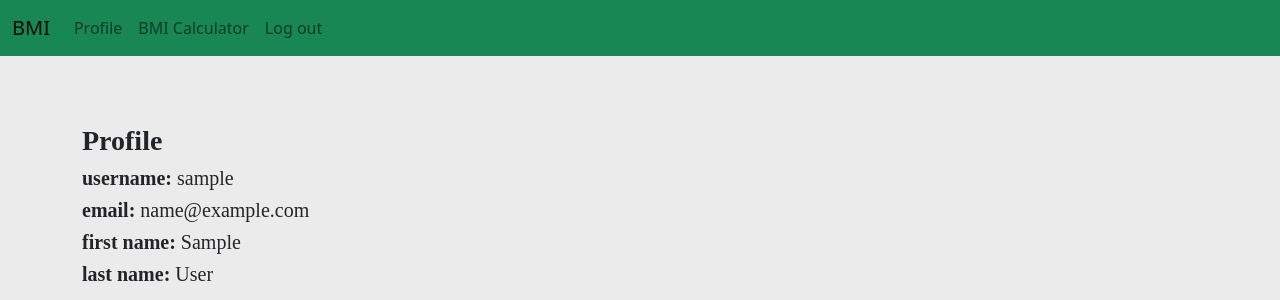
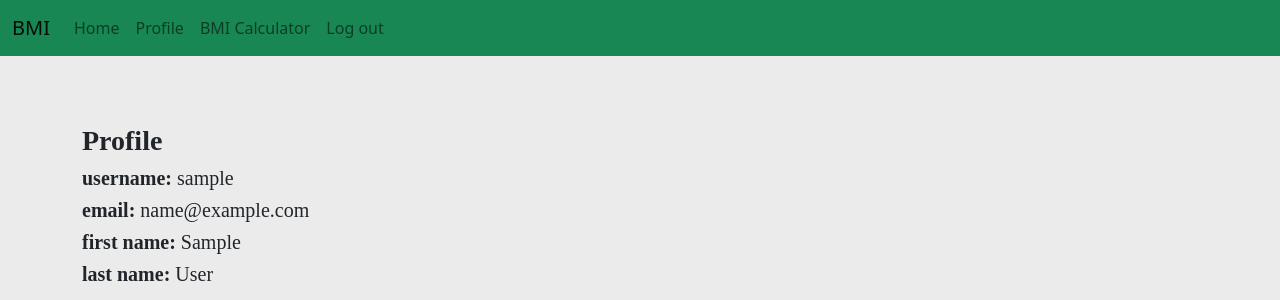
Before and after one commit to MrMohammadY/bmi, a Django app: page /accounts/profile/ in a window 1280 px wide. Shown: the top 300 px of the page. Run offline with Django 3.2, Linux system fonts and the light colour scheme; the visitor is signed in with stand-in values (Sample User, id 1).

Commit message:
Style(templates): create home link in navbar

```diff
--- a/templates/inc/navbar.html
+++ b/templates/inc/navbar.html
@@ -7,6 +7,9 @@
         </button>
         <div class="collapse navbar-collapse" id="navbarSupportedContent">
             <ul class="navbar-nav me-auto mb-2 mb-lg-0">
+                <li class="nav-item">
+                    <a class="nav-link" href="{% url 'home' %}">Home</a>
+                </li>
                 {% if request.user.is_authenticated %}
                     <li class="nav-item">
                         <a class="nav-link" href="{% url 'accounts:profile' %}">Profile</a>
```
